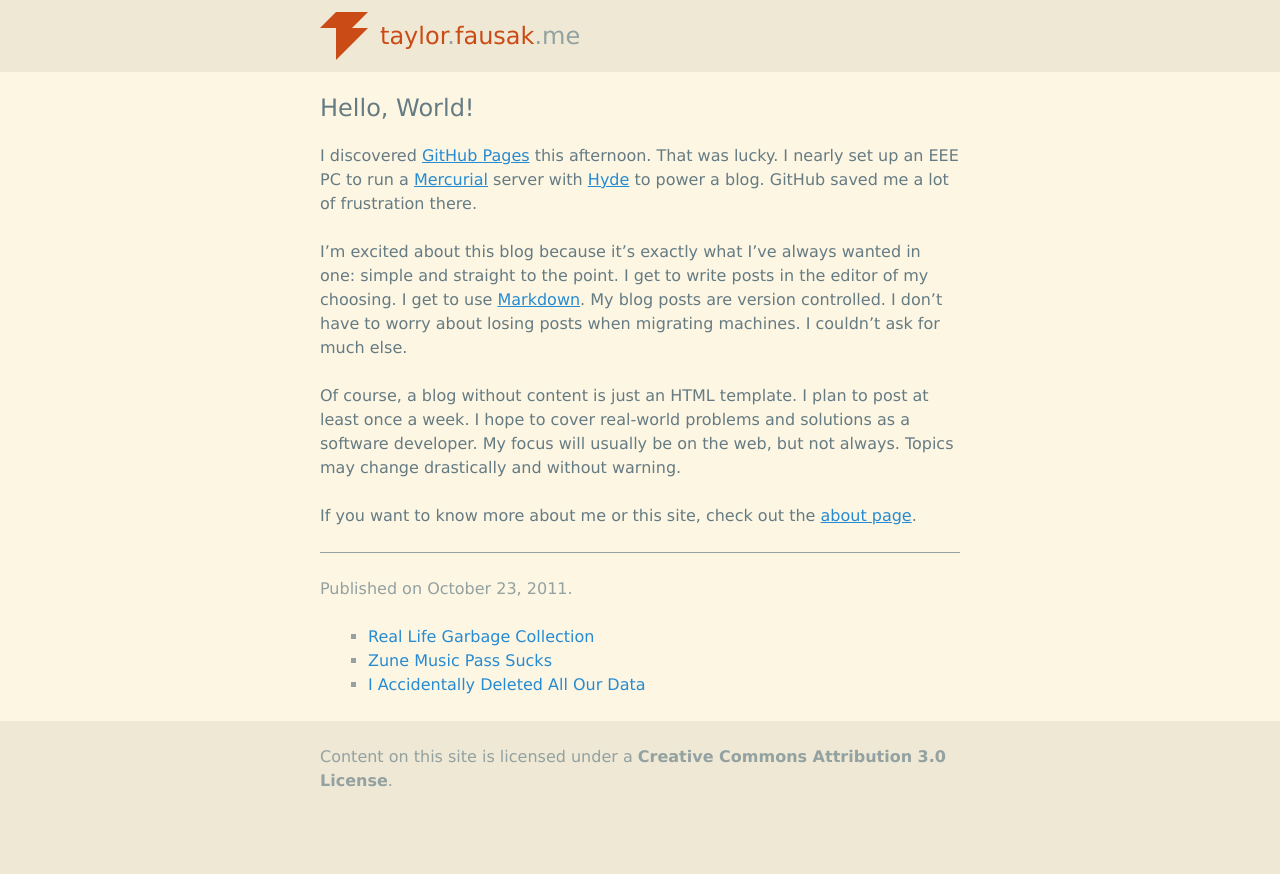
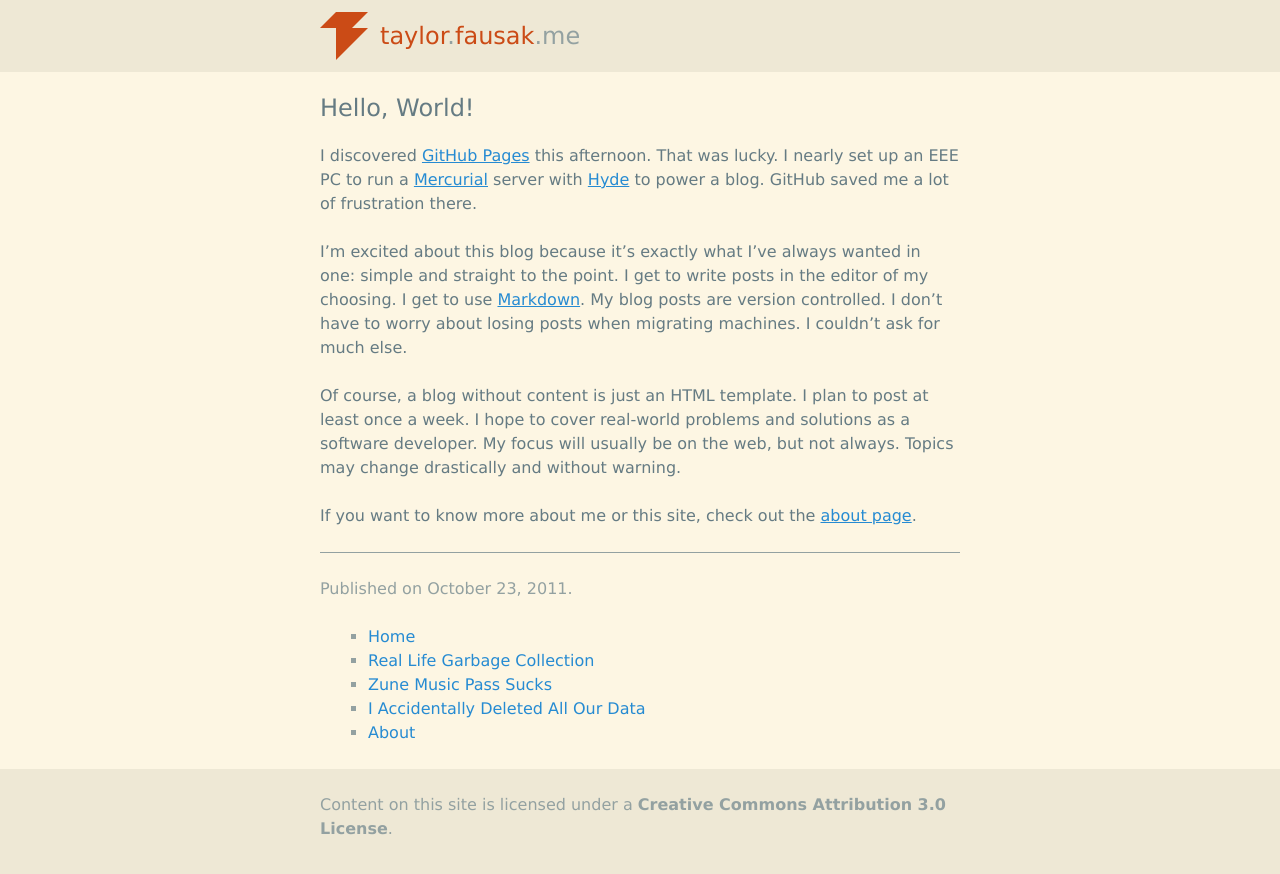
Before and after one commit to tfausak/tfausak.github.io, a Jekyll site: the page built from _posts/2011-10-23-hello-world.md, in a window 1280 px wide. Shown: the top 874 px of the page. Built offline with Jekyll 4.4.1, drawn with Linux system fonts in a browser that asks for light colours.

Commit message:
Add links to home and about in post footer.
I don't think many people click on them to begin with, but I think
they're useful. They answer the questions "Who is this person?" and
"Where can I read more?". Not that anyone ever asks those questions.

```diff
--- a/_layouts/post.html
+++ b/_layouts/post.html
@@ -15,6 +15,12 @@ layout: base
     <p>Published on {{ page.date | date:'%B %d, %Y' }}.</p>
 
     <ul class="posts" itemprop="blogPosts">
+        <li class="post">
+            <a href="/">
+                <span>Home</span>
+            </a>
+        </li>
+
         {% for post in site.related_posts limit:3 %}
             <li class="post" itemscope itemtype="http://schema.org/BlogPosting">
                 <meta content="{{ post.date | date:'%Y-%m-%d' }}" itemprop="datePublished">
@@ -23,5 +29,11 @@ layout: base
                 </a>
             </li>
         {% endfor %}
+
+        <li class="post">
+            <a href="/about/">
+                <span>About</span>
+            </a>
+        </li>
     </ul>
 </aside>
```
